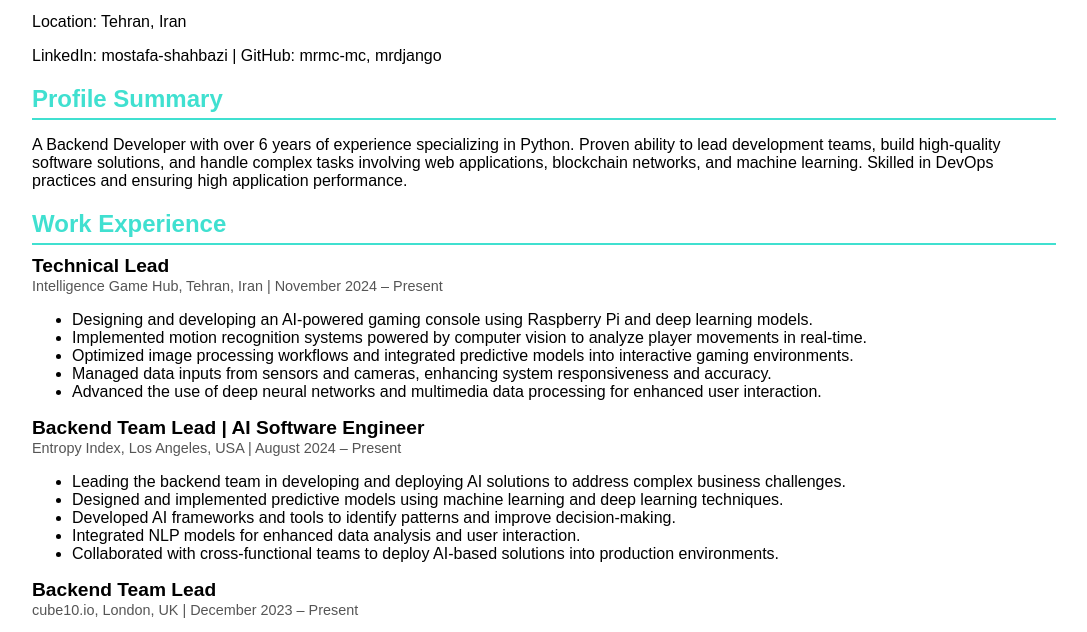
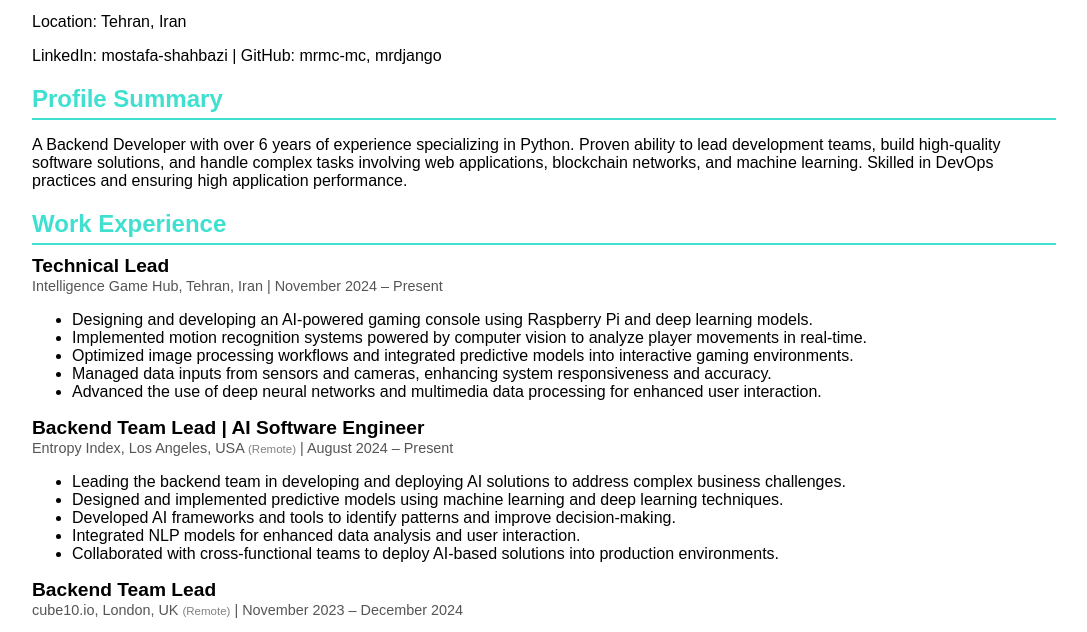
Before and after one commit to mrdjango/cv, a plain HTML site: page index.html in a window 1280 px wide. Shown: the part 115-747 px from the top of the page, without its empty margins (96-1183 px from the left). Drawn offline with Linux system fonts and the light colour scheme.

Commit message:
feat: Update work experience dates and add remote work indicators

```diff
--- a/index.html
+++ b/index.html
@@ -91,7 +91,7 @@
 
                 <div class="experience-item">
                     <h3>Backend Team Lead | AI Software Engineer</h3>
-                    <span>Entropy Index, Los Angeles, USA | August 2024 – Present</span>
+                    <span>Entropy Index, Los Angeles, USA <span style="color: gray; font-size: 0.8em;">(Remote)</span> | August 2024 – Present </span>
                     <ul>
                         <li>Leading the backend team in developing and deploying AI solutions to address complex business challenges.</li>
                         <li>Designed and implemented predictive models using machine learning and deep learning techniques.</li>
@@ -102,7 +102,7 @@
                 </div>
 
                 <h3>Backend Team Lead</h3>
-                <span>cube10.io, London, UK | December 2023 – Present</span>
+                <span>cube10.io, London, UK <span style="color: gray; font-size: 0.8em;">(Remote)</span> | November 2023 – December 2024</span>
                 <ul>
                     <li>Provide technical guidance and mentorship to team members.</li>
                     <li>Ensure best practices in coding, testing, and architecture.</li>
```
